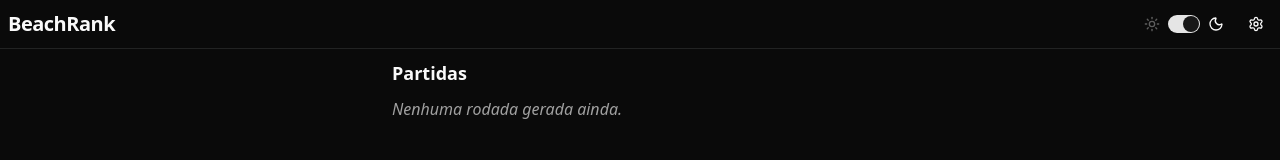
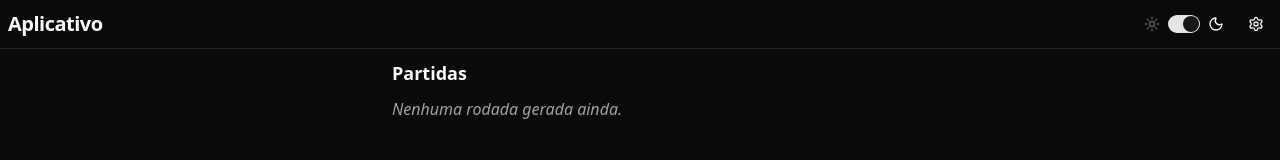
Before and after one commit to mauricio-azevedo/skill-based-matchmaker-frontend, a React (Vite) app: page / in a window 1280 px wide. Shown: the top 160 px of the page. Built offline with nearby package versions, Linux system fonts and the light colour scheme.

Commit message:
refactor(ui): update app title in header for localization
- Replace "BeachRank" with "Aplicativo" in the header title for improved language alignment.

Signed-off-by: Maurício Azevedo <mauricio.mendonca.azevedo@gmail.com>

```diff
--- a/src/App.tsx
+++ b/src/App.tsx
@@ -75,7 +75,7 @@ export default function App() {
     <div className="flex flex-col h-dvh overflow-hidden gap-2 pb-2">
       {/* ---------- Header ---------- */}
       <header className="flex items-center border-b px-2 py-2">
-        <h1 className="text-xl font-semibold tracking-tight">BeachRank</h1>
+        <h1 className="text-xl font-semibold tracking-tight">Aplicativo</h1>
         <div className="ml-auto flex items-center gap-4">
           {/* Tema */}
           <div className="flex items-center gap-2">
```
